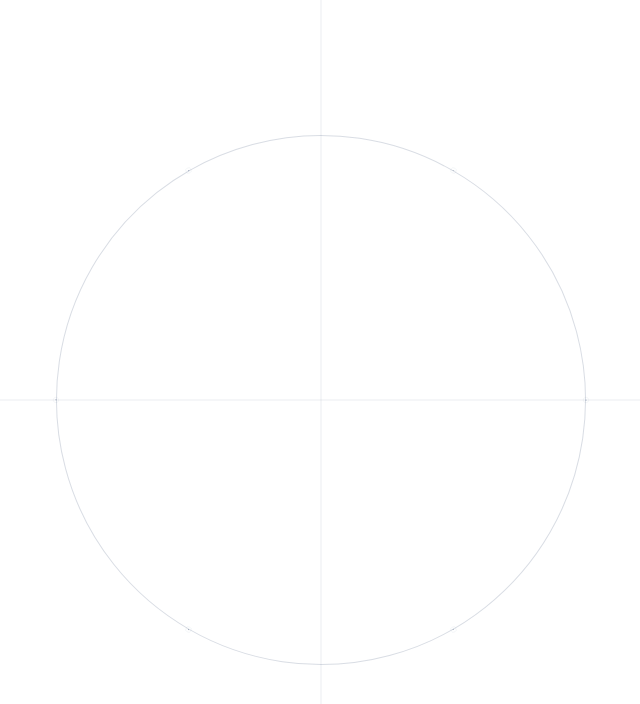
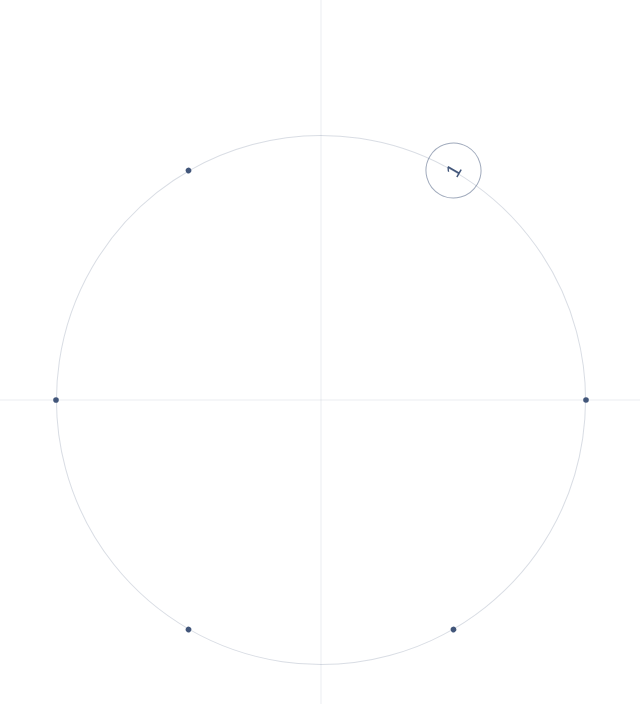
Before and after one commit to AndreiReznikov/dates, a React (Create React App) app: page / in a window 1280 px wide. Shown: the top 704 px of the page, without its empty margins (319-959 px from the left). Built offline with nearby package versions, Linux system fonts and the light colour scheme; the HTML template or start-up script is replaced by a standard one.

Commit message:
added target point logic

```diff
--- a/src/components/Dates/Dates.module.scss
+++ b/src/components/Dates/Dates.module.scss
@@ -43,23 +43,26 @@
   height: $point-radius;
   cursor: pointer;
 
+  .point {
+    display: flex;
+    align-items: center;
+    justify-content: center;
+    width: 100%;
+    height: 100%;
+    font-size: 1.25rem;
+    color: #42567a;
+    background-color: #42567a;
+    border-radius: 50%;
+    transform: scale(0.1);
+    transition: transform 0.3s ease, background-color 0.3s ease;
+  }
+
+  &.target,
   &:hover {
     .point {
       transform: scale(1);
+      background-color: transparent;
+      border: 1px solid rgba(66, 86, 122, 0.5);
     }
   }
 }
-
-.point {
-  display: flex;
-  align-items: center;
-  justify-content: center;
-  width: 100%;
-  height: 100%;
-  font-size: 1.25rem;
-  color: #42567a;
-  border: 1px solid rgba(66, 86, 122, 0.5);
-  border-radius: 50%;
-  transform: scale(0.1);
-  transition: transform 0.3s ease;
-}
--- a/src/components/Dates/Dates.tsx
+++ b/src/components/Dates/Dates.tsx
@@ -1,6 +1,6 @@
 import { gsap } from "gsap";
 import styles from "./Dates.module.scss";
-import { useRef } from "react";
+import { useRef, useState } from "react";
 import { useGSAP } from "@gsap/react";
 
 const POINTS = [
@@ -33,16 +33,22 @@ const POINTS = [
 const CIRCLE_ANGLE = 360;
 const CIRCLE_DIAMETER = 530;
 const POINT_ANGLE = CIRCLE_ANGLE / POINTS.length;
-const DEFAULT_ANGLE = 60;
+const SHIFT_ANGLE = 60;
 
 export const Dates: React.FC = () => {
-  const circleRef = useRef(null);
+  const [targetPoint, setTargetPoint] = useState<number>(0);
+  const circleRef = useRef<HTMLDivElement>(null);
 
   useGSAP(() => {
     if (circleRef.current) {
-      gsap.set(circleRef.current, { rotation: -DEFAULT_ANGLE, duration: 0 });
+      gsap.set(circleRef.current, { rotation: -SHIFT_ANGLE, duration: 0 });
     }
   }, []);
+
+  const handlePoint = (index: number) => {
+    console.log(index);
+    setTargetPoint(index);
+  };
 
   return (
     <div className={styles.container}>
@@ -51,11 +57,15 @@ export const Dates: React.FC = () => {
       <div ref={circleRef} className={styles.circle}>
         {POINTS.map((point, index) => (
           <div
+            key={point.id}
             style={{
               transform: `rotate(${index * POINT_ANGLE}deg)
                 translate(${CIRCLE_DIAMETER / 2}px)`,
             }}
-            className={styles.pointContainer}
+            className={`${styles.pointContainer} ${
+              targetPoint === index ? styles.target : ""
+            }`}
+            onClick={() => handlePoint(index)}
           >
             <div
               className={styles.point}
@@ -66,7 +76,7 @@ export const Dates: React.FC = () => {
               // }}
             >
               <div className={styles.pointContent}>
-                <span className={styles.pointIndex}>{++index}</span>
+                <span className={styles.pointIndex}>{index + 1}</span>
               </div>
             </div>
           </div>
```
